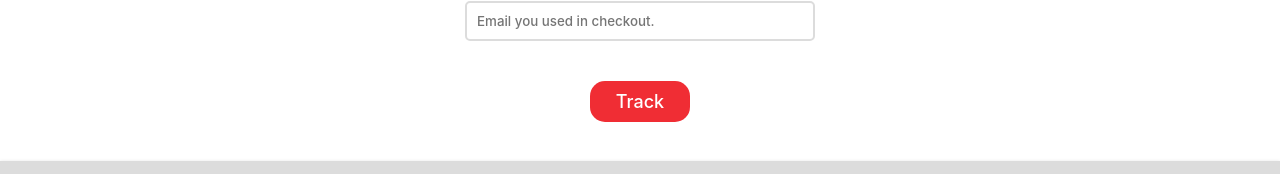
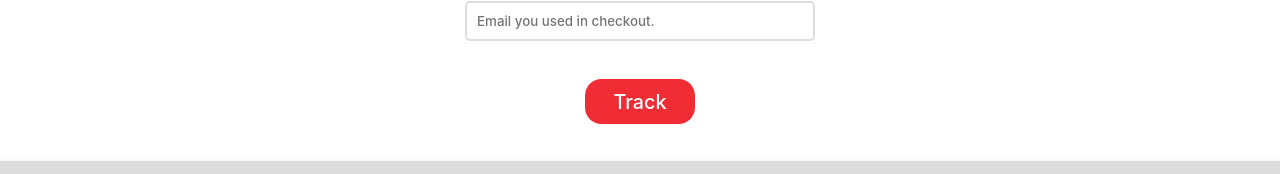
Before and after one commit to Reqvite/test2, a Next.js app: page /track-order in a window 1280 px wide. In both pictures the pointer is over the button "Track". Shown: the part 429-603 px from the top of the page. Built offline with nearby package versions, Linux system fonts and the light colour scheme.

Commit message:
Update trackOrder.css

```diff
--- a/src/app/styles/trackOrder.css
+++ b/src/app/styles/trackOrder.css
@@ -86,4 +86,10 @@ h2 {
   cursor: pointer;
   transition: all 250ms ease-in-out;
   margin-bottom: 80px;
+  transform: scale(1, 1);
+  transition: transform 0.5s ease;
 }
+
+.track-order button:hover {
+  transform: scale(1.1, 1.1);
+}
```
